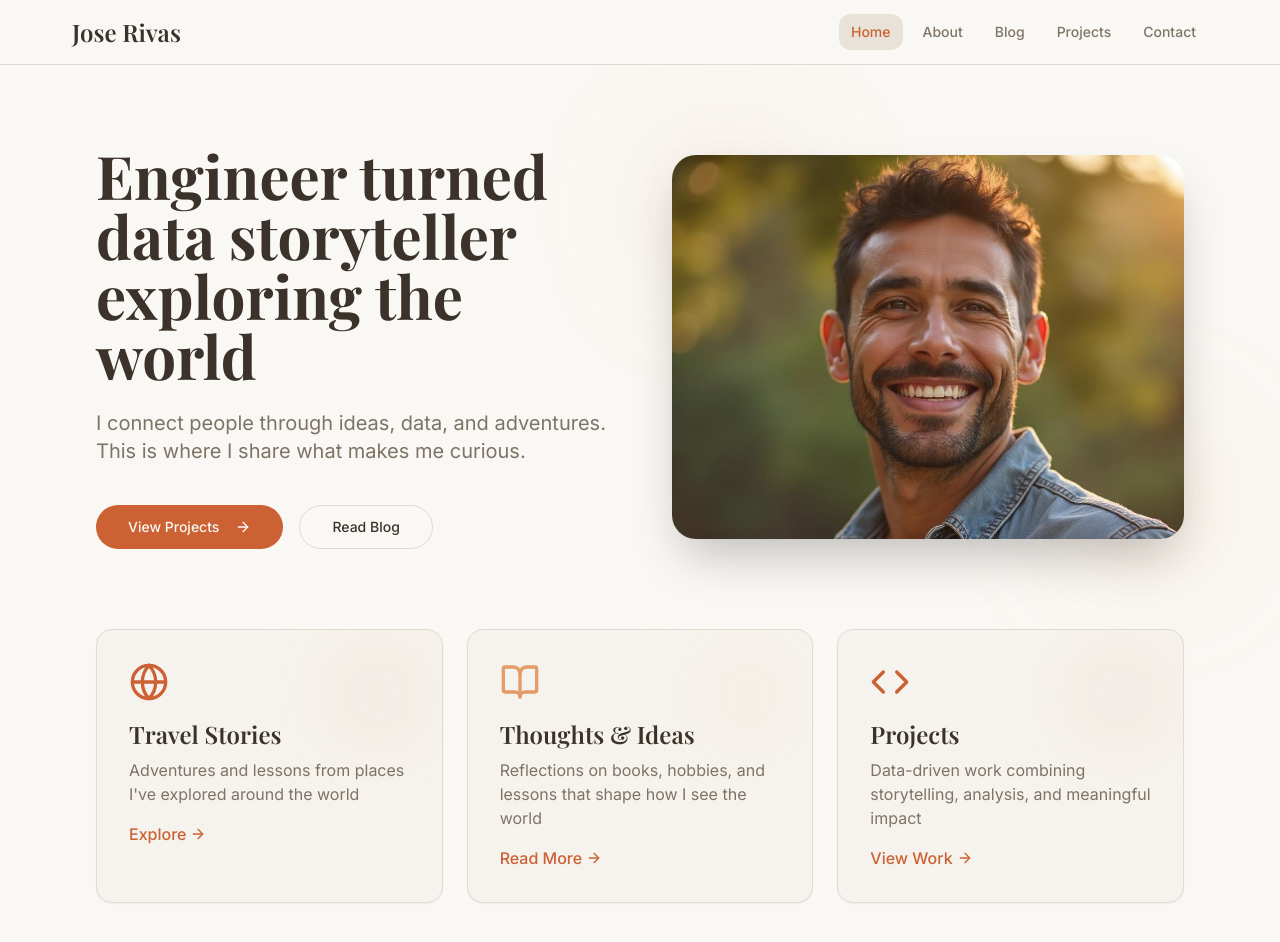
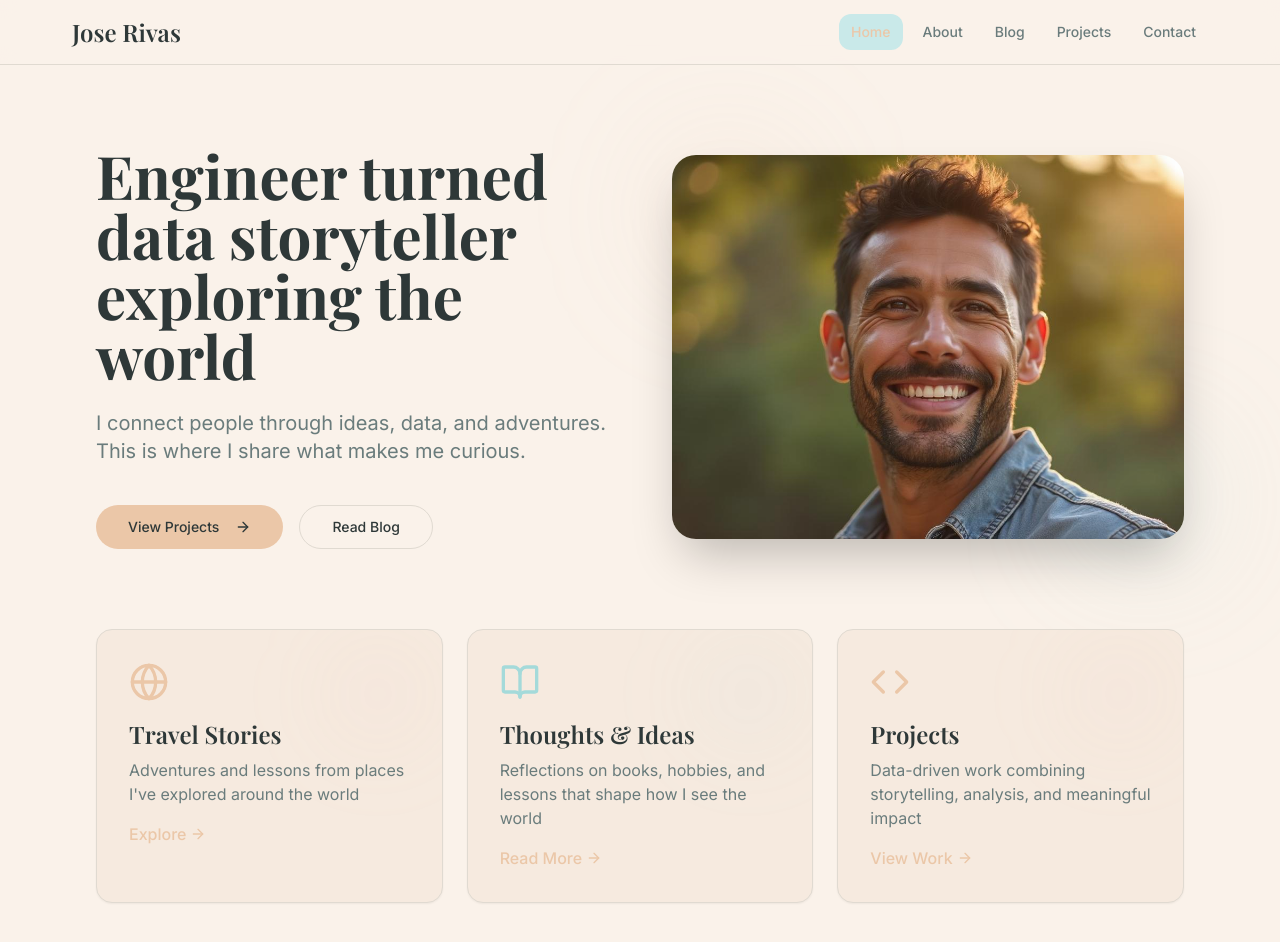
Before and after one commit to joserrivase/jose-rivas-website, a React (Vite) app: page / in a window 1280 px wide. Shown: the top 942 px of the page. Built offline with nearby package versions, Linux system fonts and the light colour scheme; the HTML template or start-up script is replaced by a standard one.

Commit message:
Update color scheme

```diff
--- a/src/index.css
+++ b/src/index.css
@@ -8,31 +8,31 @@ All colors MUST be HSL.
 
 @layer base {
   :root {
-    /* Warm cream and earth tones */
-    --background: 40 40% 97%;
-    --foreground: 30 15% 20%;
+    /* Soft peachy cream and cyan palette */
+    --background: 28 62% 95%;
+    --foreground: 180 10% 20%;
 
-    --card: 35 30% 95%;
-    --card-foreground: 30 15% 20%;
+    --card: 28 55% 92%;
+    --card-foreground: 180 10% 20%;
 
-    --popover: 35 30% 95%;
-    --popover-foreground: 30 15% 20%;
+    --popover: 28 55% 92%;
+    --popover-foreground: 180 10% 20%;
 
-    /* Terracotta/warm brown primary */
-    --primary: 18 60% 50%;
-    --primary-foreground: 40 40% 97%;
+    /* Peachy cream primary */
+    --primary: 28 62% 79%;
+    --primary-foreground: 180 10% 20%;
 
-    /* Soft sand secondary */
-    --secondary: 35 25% 88%;
-    --secondary-foreground: 30 15% 25%;
+    /* Light cyan secondary */
+    --secondary: 180 42% 85%;
+    --secondary-foreground: 180 10% 25%;
 
-    /* Muted warm tones */
-    --muted: 35 20% 90%;
-    --muted-foreground: 30 10% 45%;
+    /* Muted peachy tones */
+    --muted: 28 45% 88%;
+    --muted-foreground: 180 8% 45%;
 
-    /* Muted orange accent */
-    --accent: 25 70% 65%;
-    --accent-foreground: 30 15% 20%;
+    /* Cyan accent */
+    --accent: 180 42% 75%;
+    --accent-foreground: 180 10% 20%;
 
     --destructive: 0 70% 55%;
     --destructive-foreground: 40 40% 97%;
@@ -61,26 +61,26 @@ All colors MUST be HSL.
   }
 
   .dark {
-    --background: 30 20% 12%;
-    --foreground: 40 40% 95%;
+    --background: 180 15% 12%;
+    --foreground: 28 50% 90%;
 
-    --card: 30 18% 15%;
-    --card-foreground: 40 40% 95%;
+    --card: 180 12% 15%;
+    --card-foreground: 28 50% 90%;
 
-    --popover: 30 18% 15%;
-    --popover-foreground: 40 40% 95%;
+    --popover: 180 12% 15%;
+    --popover-foreground: 28 50% 90%;
 
-    --primary: 18 60% 55%;
-    --primary-foreground: 30 20% 12%;
+    --primary: 28 55% 70%;
+    --primary-foreground: 180 15% 12%;
 
-    --secondary: 30 15% 22%;
-    --secondary-foreground: 40 40% 95%;
+    --secondary: 180 35% 30%;
+    --secondary-foreground: 28 50% 90%;
 
-    --muted: 30 15% 20%;
-    --muted-foreground: 35 10% 60%;
+    --muted: 180 10% 20%;
+    --muted-foreground: 28 30% 65%;
 
-    --accent: 25 65% 60%;
-    --accent-foreground: 40 40% 95%;
+    --accent: 180 38% 50%;
+    --accent-foreground: 28 50% 90%;
 
     --destructive: 0 65% 50%;
     --destructive-foreground: 40 40% 95%;
```
